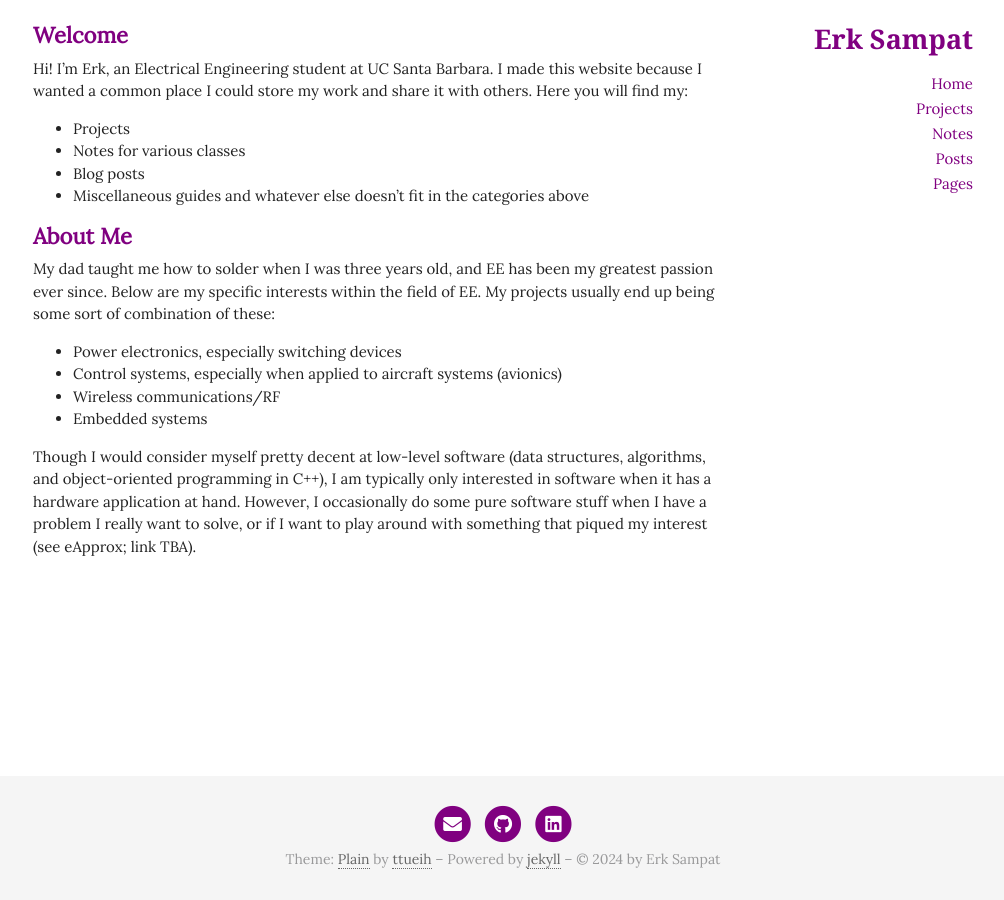
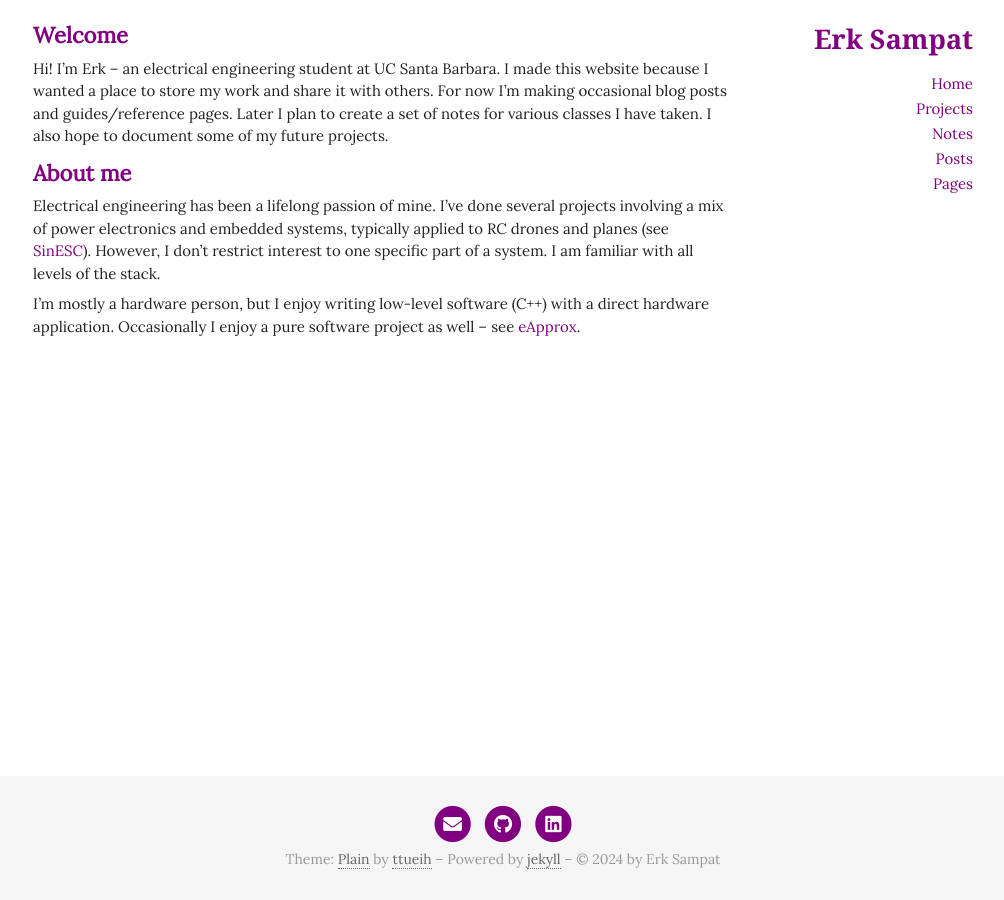
Before and after one commit to haydenghosh/haydenghosh.github.io, a Jekyll site: the page built from index.md, in a window 1280 px wide. Shown: the whole page, without its empty margins (137-1141 px from the left). Built offline with Jekyll 4.4.1, drawn with Linux system fonts in a browser that asks for light colours; nearby versions of some CDN libraries.

Commit message:
home page

```diff
--- a/index.md
+++ b/index.md
@@ -4,17 +4,9 @@ title: About Me
 ---
 
 ## Welcome
-Hi! I'm Erk, an Electrical Engineering student at UC Santa Barbara. I made this website because I wanted a common place I could store my work and share it with others. Here you will find my:
-- Projects
-- Notes for various classes
-- Blog posts
-- Miscellaneous guides and whatever else doesn't fit in the categories above
+Hi! I'm Erk – an electrical engineering student at UC Santa Barbara. I made this website because I wanted a place to store my work and share it with others. For now I'm making occasional blog posts and guides/reference pages. Later I plan to create a set of notes for various classes I have taken. I also hope to document some of my future projects.
 
-## About Me
-My dad taught me how to solder when I was three years old, and EE has been my greatest passion ever since. Below are my specific interests within the field of EE. My projects usually end up being some sort of combination of these:
-- Power electronics, especially switching devices
-- Control systems, especially when applied to aircraft systems (avionics)
-- Wireless communications/RF
-- Embedded systems
+## About me
+Electrical engineering has been a lifelong passion of mine. I've done several projects involving a mix of power electronics and embedded systems, typically applied to RC drones and planes (see [SinESC](https://github.com/SAR-mango/SinESC)). However, I don't restrict interest to one specific part of a system. I am familiar with all levels of the stack.
 
-Though I would consider myself pretty decent at low-level software (data structures, algorithms, and object-oriented programming in C++), I am typically only interested in software when it has a hardware application at hand. However, I occasionally do some pure software stuff when I have a problem I really want to solve, or if I want to play around with something that piqued my interest (see eApprox; link TBA).
+I'm mostly a hardware person, but I enjoy writing low-level software (C++) with a direct hardware application. Occasionally I enjoy a pure software project as well – see [eApprox](https://github.com/SAR-mango/eApprox).
```
